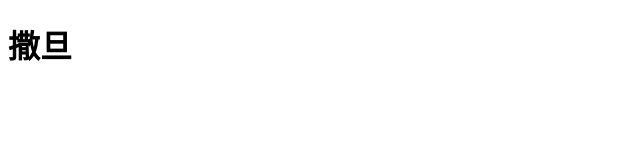
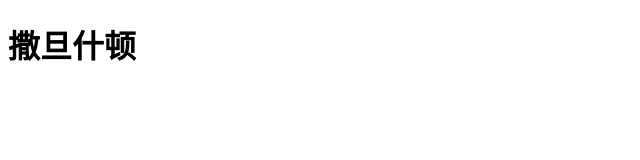
Before and after one commit to yangqiangyh/gir-dmoe, a plain HTML site: page index.html in a window 1280 px wide. Shown: the whole page, without its empty margins (0-640 px from the left). Drawn offline with Linux system fonts and the light colour scheme.

Commit message:
第二次提交

```diff
--- a/index.html
+++ b/index.html
@@ -7,6 +7,6 @@
 	<title>Document</title>
 </head>
 <body>
-	<h1>撒旦</h1>
+	<h1>撒旦什顿</h1>
 </body>
 </html>
```
